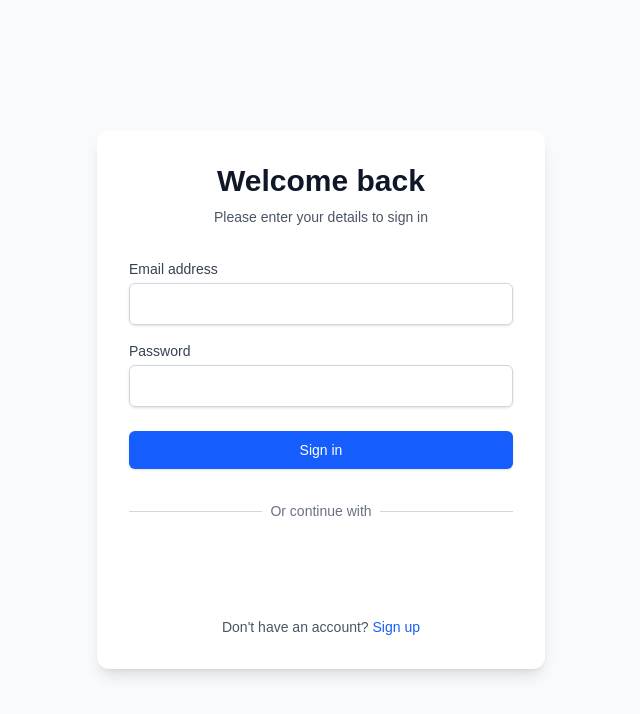
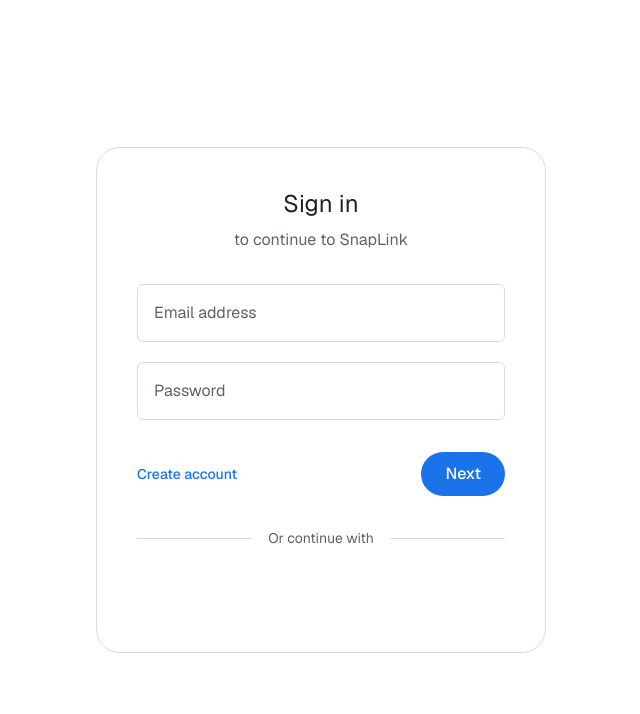
Before and after one commit to dhyey0904/snaplink, a Next.js app in the folder frontend/: page /login in a window 1280 px wide. Shown: the top 714 px of the page, without its empty margins (319-959 px from the left). Built offline with nearby package versions, Linux system fonts and the light colour scheme.

Commit message:
style: Transform landing and auth pages to Google Material/Minimalist white aesthetic

```diff
--- a/frontend/src/app/login/page.tsx
+++ b/frontend/src/app/login/page.tsx
@@ -48,50 +48,55 @@
   };
 
   return (
-    <div className="min-h-screen flex items-center justify-center bg-gray-50 px-4">
-      <div className="max-w-md w-full space-y-8 p-8 bg-white rounded-xl shadow-lg">
+    <div className="min-h-screen flex items-center justify-center bg-white px-4 font-sans">
+      <div className="max-w-[450px] w-full space-y-8 p-10 bg-white rounded-3xl border border-[#dadce0]">
         <div className="text-center">
-          <h2 className="text-3xl font-extrabold text-gray-900">Welcome back</h2>
-          <p className="mt-2 text-sm text-gray-600">Please enter your details to sign in</p>
+          <h2 className="text-2xl font-normal text-[#202124]">Sign in</h2>
+          <p className="mt-2 text-base text-[#5f6368]">to continue to SnapLink</p>
         </div>
         <form className="mt-8 space-y-6" onSubmit={handleSubmit}>
-          {error && <div className="text-red-500 text-sm text-center bg-red-50 p-2 rounded">{error}</div>}
-          <div className="space-y-4">
+          {error && <div className="text-[#d93025] text-sm text-center bg-[#fce8e6] p-3 rounded-lg flex items-center justify-center gap-2">⚠️ {error}</div>}
+          <div className="space-y-5">
             <div>
-              <label className="block text-sm font-medium text-gray-700">Email address</label>
               <input
                 type="email"
                 required
-                className="mt-1 block w-full px-3 py-2 border border-gray-300 rounded-md shadow-sm focus:outline-none focus:ring-blue-500 focus:border-blue-500 text-black"
+                placeholder="Email address"
+                className="block w-full px-4 py-4 bg-white border border-[#dadce0] rounded-md focus:outline-none focus:ring-2 focus:ring-[#1a73e8] focus:border-transparent text-[#202124] text-base placeholder-[#5f6368] transition-shadow"
                 onChange={(e) => setFormData({ ...formData, email: e.target.value })}
               />
             </div>
             <div>
-              <label className="block text-sm font-medium text-gray-700">Password</label>
               <input
                 type="password"
                 required
-                className="mt-1 block w-full px-3 py-2 border border-gray-300 rounded-md shadow-sm focus:outline-none focus:ring-blue-500 focus:border-blue-500 text-black"
+                placeholder="Password"
+                className="block w-full px-4 py-4 bg-white border border-[#dadce0] rounded-md focus:outline-none focus:ring-2 focus:ring-[#1a73e8] focus:border-transparent text-[#202124] text-base placeholder-[#5f6368] transition-shadow"
                 onChange={(e) => setFormData({ ...formData, password: e.target.value })}
               />
             </div>
           </div>
-          <button
-            type="submit"
-            disabled={loading}
-            className="w-full flex justify-center py-2 px-4 border border-transparent rounded-md shadow-sm text-sm font-medium text-white bg-blue-600 hover:bg-blue-700 focus:outline-none focus:ring-2 focus:ring-offset-2 focus:ring-blue-500 disabled:opacity-50"
-          >
-            {loading ? "Signing in..." : "Sign in"}
-          </button>
+          <div className="flex justify-between items-center pt-2">
+            <Link href="/register" className="font-medium text-[#1a73e8] hover:text-[#174ea6] transition-colors text-sm">
+              Create account
+            </Link>
+            <button
+              type="submit"
+              disabled={loading}
+              className="py-2.5 px-6 rounded-full font-medium text-white bg-[#1a73e8] hover:bg-[#1557b0] focus:outline-none focus:ring-4 focus:ring-[#1a73e8]/20 disabled:opacity-50 transition-colors"
+            >
+              {loading ? "Signing in..." : "Next"}
+            </button>
+          </div>
         </form>
 
-        <div className="mt-6">
+        <div className="mt-8">
           <div className="relative">
             <div className="absolute inset-0 flex items-center">
-              <div className="w-full border-t border-gray-300" />
+              <div className="w-full border-t border-[#dadce0]" />
             </div>
             <div className="relative flex justify-center text-sm">
-              <span className="px-2 bg-white text-gray-500">Or continue with</span>
+              <span className="px-4 bg-white text-[#5f6368]">Or continue with</span>
             </div>
           </div>
 
@@ -119,13 +124,6 @@
             />
           </div>
         </div>
-
-        <p className="text-center text-sm text-gray-600 mt-6">
-          Don't have an account?{" "}
-          <Link href="/register" className="font-medium text-blue-600 hover:text-blue-500">
-            Sign up
-          </Link>
-        </p>
       </div>
     </div>
   );
--- a/frontend/src/app/register/page.tsx
+++ b/frontend/src/app/register/page.tsx
@@ -31,59 +31,63 @@
   };
 
   return (
-    <div className="min-h-screen flex items-center justify-center bg-gray-50 px-4">
-      <div className="max-w-md w-full space-y-8 p-8 bg-white rounded-xl shadow-lg">
+    <div className="min-h-screen flex items-center justify-center bg-white px-4 font-sans">
+      <div className="max-w-[450px] w-full space-y-8 p-10 bg-white rounded-3xl border border-[#dadce0]">
         <div className="text-center">
-          <h2 className="text-3xl font-extrabold text-gray-900">Create an account</h2>
-          <p className="mt-2 text-sm text-gray-600">Start shortening your links today</p>
+          <h2 className="text-2xl font-normal text-[#202124]">Create a SnapLink Account</h2>
+          <p className="mt-2 text-base text-[#5f6368]">Enter your details to continue</p>
         </div>
         <form className="mt-8 space-y-6" onSubmit={handleSubmit}>
-          {error && <div className="text-red-500 text-sm text-center bg-red-50 p-2 rounded">{error}</div>}
-          <div className="space-y-4">
+          {error && <div className="text-[#d93025] text-sm text-center bg-[#fce8e6] p-3 rounded-lg flex items-center justify-center gap-2">⚠️ {error}</div>}
+          <div className="space-y-5">
             <div>
-              <label className="block text-sm font-medium text-gray-700">Name</label>
               <input
                 type="text"
                 required
-                className="mt-1 block w-full px-3 py-2 border border-gray-300 rounded-md shadow-sm focus:outline-none focus:ring-blue-500 focus:border-blue-500 text-black"
+                placeholder="Full Name"
+                className="block w-full px-4 py-4 bg-white border border-[#dadce0] rounded-md focus:outline-none focus:ring-2 focus:ring-[#1a73e8] focus:border-transparent text-[#202124] text-base placeholder-[#5f6368] transition-shadow"
                 onChange={(e) => setFormData({ ...formData, name: e.target.value })}
               />
             </div>
             <div>
-              <label className="block text-sm font-medium text-gray-700">Email address</label>
               <input
                 type="email"
                 required
-                className="mt-1 block w-full px-3 py-2 border border-gray-300 rounded-md shadow-sm focus:outline-none focus:ring-blue-500 focus:border-blue-500 text-black"
+                placeholder="Email address"
+                className="block w-full px-4 py-4 bg-white border border-[#dadce0] rounded-md focus:outline-none focus:ring-2 focus:ring-[#1a73e8] focus:border-transparent text-[#202124] text-base placeholder-[#5f6368] transition-shadow"
                 onChange={(e) => setFormData({ ...formData, email: e.target.value })}
               />
             </div>
             <div>
-              <label className="block text-sm font-medium text-gray-700">Password</label>
               <input
                 type="password"
                 required
-                className="mt-1 block w-full px-3 py-2 border border-gray-300 rounded-md shadow-sm focus:outline-none focus:ring-blue-500 focus:border-blue-500 text-black"
+                placeholder="Password"
+                className="block w-full px-4 py-4 bg-white border border-[#dadce0] rounded-md focus:outline-none focus:ring-2 focus:ring-[#1a73e8] focus:border-transparent text-[#202124] text-base placeholder-[#5f6368] transition-shadow"
                 onChange={(e) => setFormData({ ...formData, password: e.target.value })}
               />
             </div>
           </div>
-          <button
-            type="submit"
-            disabled={loading}
-            className="w-full flex justify-center py-2 px-4 border border-transparent rounded-md shadow-sm text-sm font-medium text-white bg-blue-600 hover:bg-blue-700 focus:outline-none focus:ring-2 focus:ring-offset-2 focus:ring-blue-500 disabled:opacity-50"
-          >
-            {loading ? "Creating account..." : "Sign up"}
-          </button>
+          <div className="flex justify-between items-center pt-2">
+            <Link href="/login" className="font-medium text-[#1a73e8] hover:text-[#174ea6] transition-colors text-sm">
+              Sign in instead
+            </Link>
+            <button
+              type="submit"
+              disabled={loading}
+              className="py-2.5 px-6 rounded-full font-medium text-white bg-[#1a73e8] hover:bg-[#1557b0] focus:outline-none focus:ring-4 focus:ring-[#1a73e8]/20 disabled:opacity-50 transition-colors"
+            >
+              {loading ? "Creating..." : "Next"}
+            </button>
+          </div>
         </form>
-
-        <div className="mt-6">
+        <div className="mt-8">
           <div className="relative">
             <div className="absolute inset-0 flex items-center">
-              <div className="w-full border-t border-gray-300" />
+              <div className="w-full border-t border-[#dadce0]" />
             </div>
             <div className="relative flex justify-center text-sm">
-              <span className="px-2 bg-white text-gray-500">Or continue with</span>
+              <span className="px-4 bg-white text-[#5f6368]">Or continue with</span>
             </div>
           </div>
 
@@ -112,12 +116,6 @@
           </div>
         </div>
 
-        <p className="text-center text-sm text-gray-600 mt-6">
-          Already have an account?{" "}
-          <Link href="/login" className="font-medium text-blue-600 hover:text-blue-500">
-            Log in
-          </Link>
-        </p>
       </div>
     </div>
   );
```
Also changed, not shown: frontend/src/app/page.tsx (+20 -17 lines).
